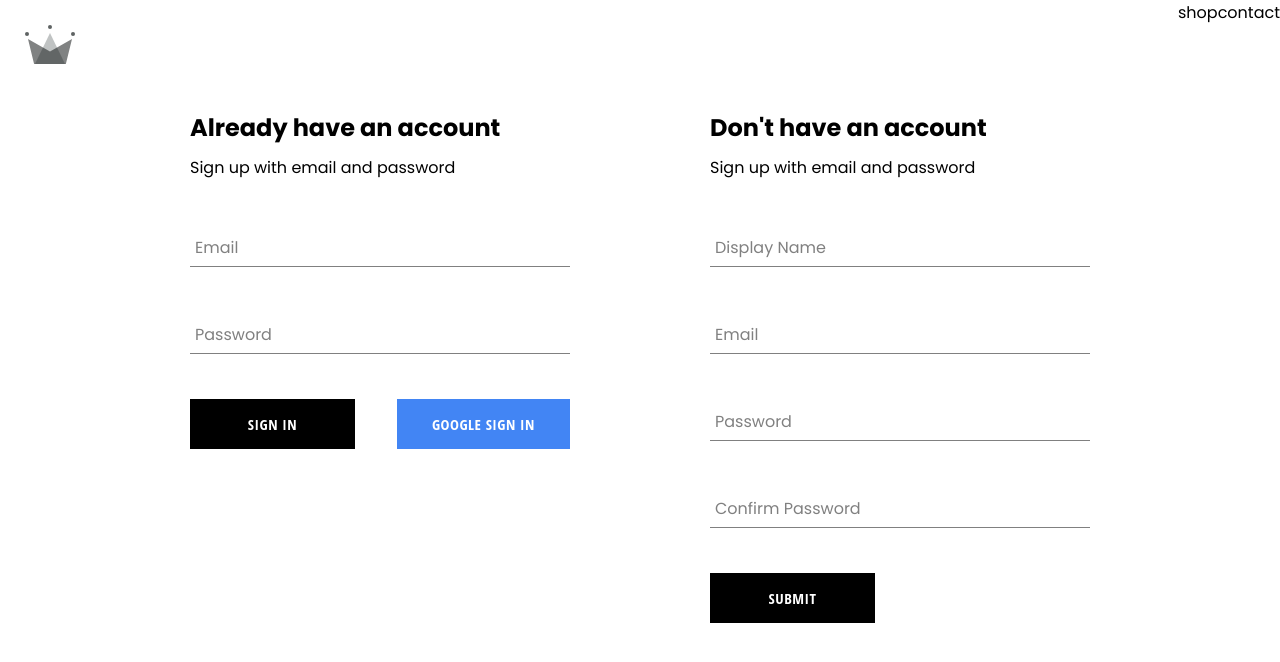
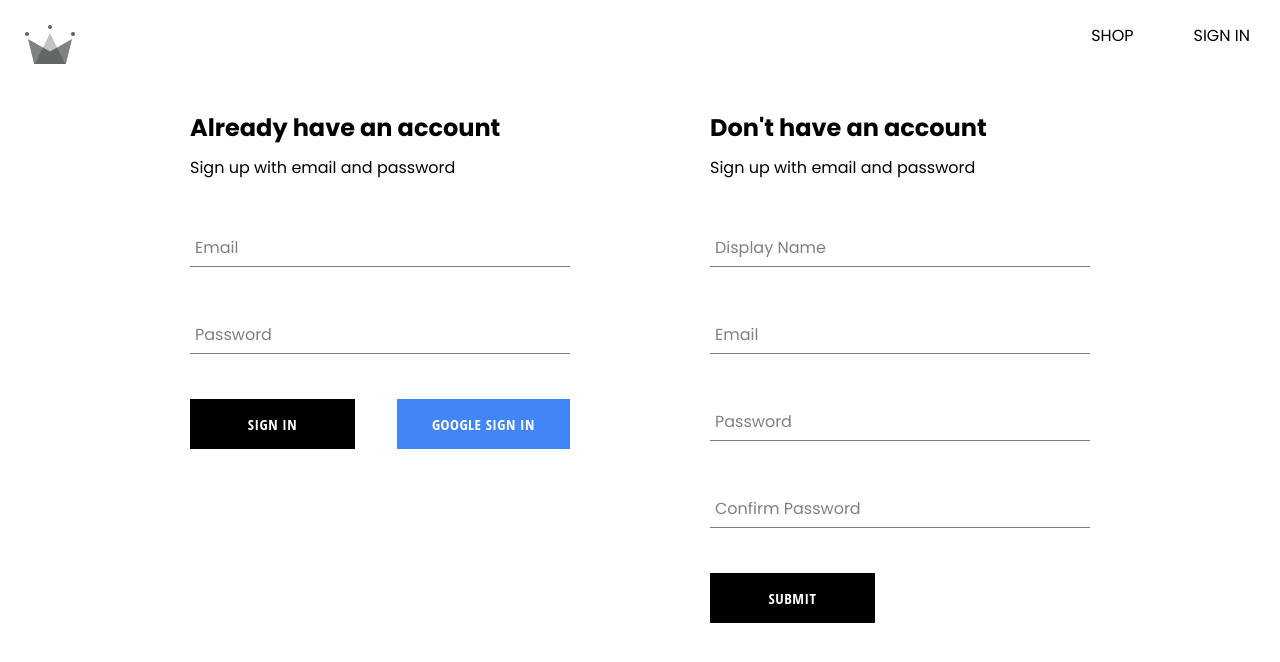
Before and after one commit to anujpanwar01/panwar-cloth, a React (Create React App) app: page /auth in a window 1280 px wide. Shown: the top 662 px of the page. Built offline with nearby package versions, Linux system fonts and the light colour scheme; no server answers.

Commit message:
working react context make the navigation work on user auth changes

```diff
--- /dev/null
+++ b/src/contex/user.context.jsx
@@ -0,0 +1,31 @@
+import { createContext, useState, useEffect } from "react";
+import { onAuthStateChanged } from "firebase/auth";
+import { auth, createUser } from "../utilis/firebase.utils";
+
+// as the actual value you want to access
+//default value
+//literal context => storing actual thing itself
+
+export const UserContext = createContext({
+  currentUser: null, //empty state of object
+  setCurrentUser: () => null,
+});
+
+// a component where we wrap entire app
+//in here we can acccess state in our components
+export const UserProvider = ({ children }) => {
+  useEffect(() => {
+    const unsubscribe = onAuthStateChanged(auth, (user) => {
+      if (user) {
+        createUser(user);
+      }
+      setCurrentUser(user);
+    });
+    return unsubscribe;
+  }, []);
+  const [currentUser, setCurrentUser] = useState(null);
+
+  const value = { currentUser, setCurrentUser }; //value is an object
+
+  return <UserContext.Provider value={value}>{children}</UserContext.Provider>;
+};
--- a/src/index.js
+++ b/src/index.js
@@ -1,21 +1,17 @@
 import React from "react";
 import ReactDOM from "react-dom";
 import { BrowserRouter as Router } from "react-router-dom";
-
+import { UserProvider } from "./contex/user.context";
 import "./index.css";
 import App from "./App";
-import reportWebVitals from "./reportWebVitals";
 
 ReactDOM.render(
   <React.StrictMode>
     <Router>
-      <App />
+      <UserProvider>
+        <App />
+      </UserProvider>
     </Router>
   </React.StrictMode>,
   document.getElementById("root")
 );
-
-// If you want to start measuring performance in your app, pass a function
-// to log results (for example: reportWebVitals(console.log))
-// or send to an analytics endpoint. Learn more: https://bit.ly/CRA-vitals
-reportWebVitals();
--- a/src/routes/navigation/navigation.component.jsx
+++ b/src/routes/navigation/navigation.component.jsx
@@ -1,9 +1,21 @@
-import { Fragment } from "react";
+import { Fragment, useContext } from "react";
 import { Outlet, Link } from "react-router-dom";
 import { ReactComponent as PanwarLogo } from "../../assister/panwar.svg";
+import { UserContext } from "../../contex/user.context";
+import "./navigation.styles.scss";
+import { signOut } from "firebase/auth";
+import { auth } from "../../utilis/firebase.utils";
 
-import "./navigation.styles.scss";
 const Navigation = function () {
+  const { currentUser } = useContext(UserContext);
+  console.log(currentUser);
+
+  const signOutHandler = async () => {
+    await signOut(auth);
+    // it gives back the undefined
+    // setCurrentUser(null);
+  };
+
   return (
     <Fragment>
       <div className="navigation">
@@ -15,9 +27,15 @@ const Navigation = function () {
           <Link className="nav-link" to={"/shop"}>
             shop
           </Link>
-          <Link className="nav-link" to={"/auth"}>
-            contact
-          </Link>
+          {!currentUser ? (
+            <Link className="nav-link" to={"/auth"}>
+              Sign In
+            </Link>
+          ) : (
+            <span className="nav-link" onClick={signOutHandler}>
+              Sign Out
+            </span>
+          )}
         </div>
       </div>
       <Outlet />
--- a/src/routes/navigation/navigation.styles.scss
+++ b/src/routes/navigation/navigation.styles.scss
@@ -11,15 +11,16 @@
     padding: 25px;
   }
 
-  .options {
+  .nav-link-container {
     width: 50%;
     height: 100%;
     display: flex;
     align-items: center;
     justify-content: flex-end;
 
-    .option {
-      padding: 10px 15px;
+    .nav-link {
+      padding: 10px 30px;
+      text-transform: uppercase;
       cursor: pointer;
     }
   }
--- a/src/routes/sign-in/sign-in-form.jsx
+++ b/src/routes/sign-in/sign-in-form.jsx
@@ -1,16 +1,18 @@
 import { useState } from "react";
 
 import {
-  //   createAuthUserWithEmailAndPassword,
-  signInAuthUserWithEmailAndPassword,
   auth,
   signInWithGooglePopup,
   createUser,
 } from "../../utilis/firebase.utils";
+import { signInWithEmailAndPassword } from "firebase/auth";
 
 import CustomBtn from "../../components/custom-btn/Cutom-btn.component";
 import FormInput from "../../components/form-input/Form-Input.component";
 import "./sign-in-form.styles.scss";
+
+//through this we get back the value or an object of context
+
 const SignInForm = () => {
   const [state, setState] = useState({
     email: "",
@@ -22,13 +24,8 @@ const SignInForm = () => {
     //password match
 
     try {
-      const { user } = await signInAuthUserWithEmailAndPassword(
-        auth,
-        email,
-        password
-      );
+      await signInWithEmailAndPassword(auth, email, password);
 
-      console.log(user);
       setState(() => {
         return {
           email: "",
@@ -65,8 +62,8 @@ const SignInForm = () => {
       };
     });
   };
-
   const { email, password } = state;
+  console.log(email, password);
   return (
     <div className="sign-up-container">
       <h2>Already have an account</h2>
--- a/src/routes/sign-up/sign-up-form.component.jsx
+++ b/src/routes/sign-up/sign-up-form.component.jsx
@@ -9,6 +9,7 @@ import { createUserWithEmailAndPassword } from "firebase/auth";
 import FormInput from "../../components/form-input/Form-Input.component";
 import "./sign-up-form.styles.scss";
 import CustomBtn from "../../components/custom-btn/Cutom-btn.component";
+
 const SignUpForm = () => {
   const [state, setState] = useState({
     displayName: "",
@@ -30,10 +31,15 @@ const SignUpForm = () => {
         email,
         password
       );
-      createUser(user, { displayName });
+      //set data to usercontext
+
+      await createUser(user, { displayName });
       //   console.log(res);
     } catch (err) {
-      console.log(err);
+      if (err.code === "auth/email-already-in-use")
+        alert(
+          "User Email is already exist, Please switch the another email address."
+        );
     }
     // console.log(email, password);
     // createAuthUserWithEmailAndPassword(email, password);
--- a/src/utilis/firebase.utils.js
+++ b/src/utilis/firebase.utils.js
@@ -3,8 +3,8 @@ import {
   getAuth,
   signInWithPopup,
   signInWithRedirect,
+  onAuthStateChanged,
   GoogleAuthProvider,
-  signInWithEmailAndPassword,
 } from "firebase/auth";
 import { getFirestore, doc, getDoc, setDoc } from "firebase/firestore";
 
@@ -64,12 +64,6 @@ export const createUser = async function (userAuth, additonalData) {
   return userDocRef;
 };
 
-// export const createAuthUserWithEmailAndPassword = async (email, password) => {
-//   if (!email || !password) return;
-//   const user = await createAuthUserWithEmailAndPassword(auth, email, password);
-//   return user;
-// };
-export const signInAuthUserWithEmailAndPassword = async (email, password) => {
-  if (!email || !password) return;
-  return await signInWithEmailAndPassword(auth, email, password);
+export const userObserver = (callback) => {
+  onAuthStateChanged(auth, callback);
 };
```
